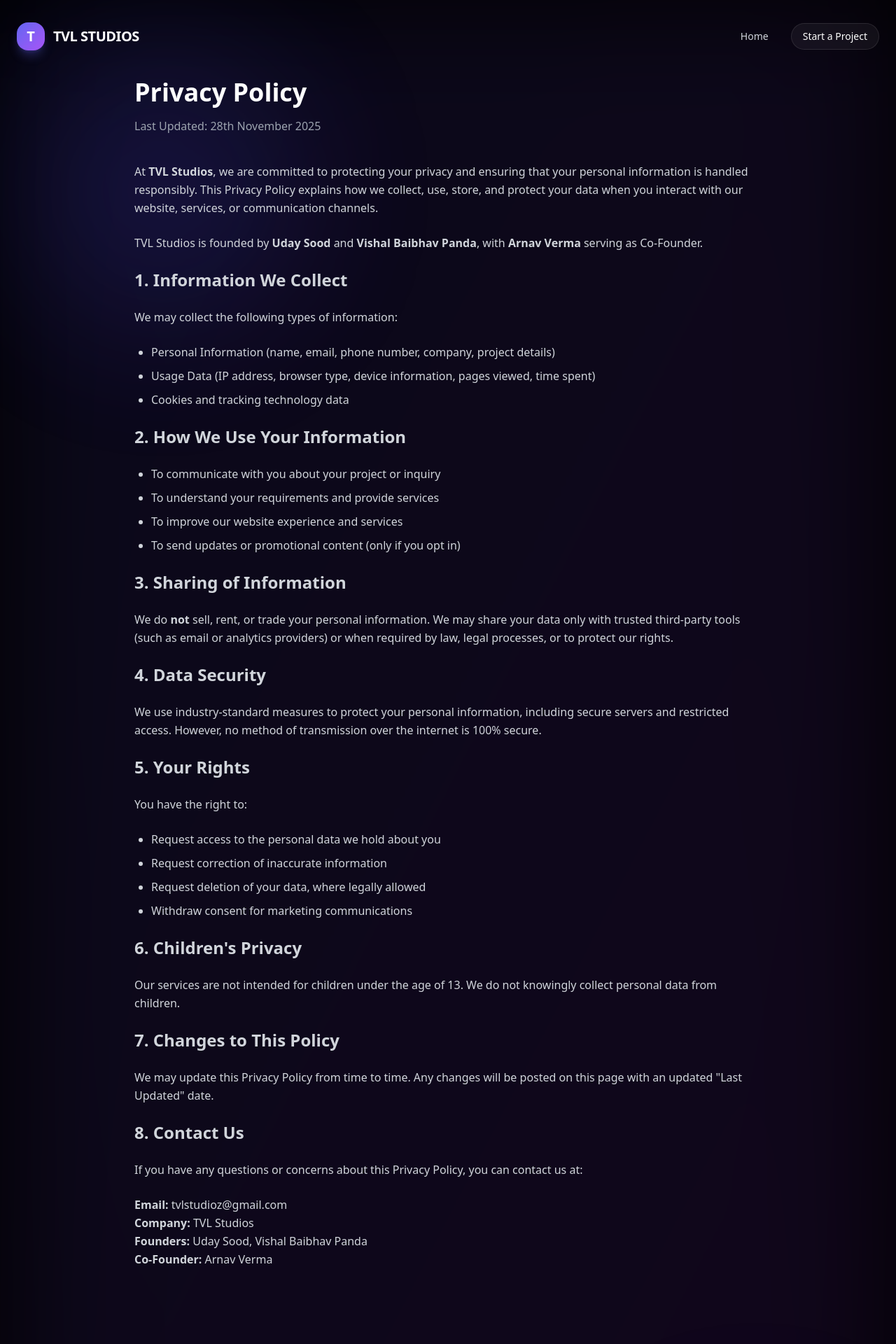
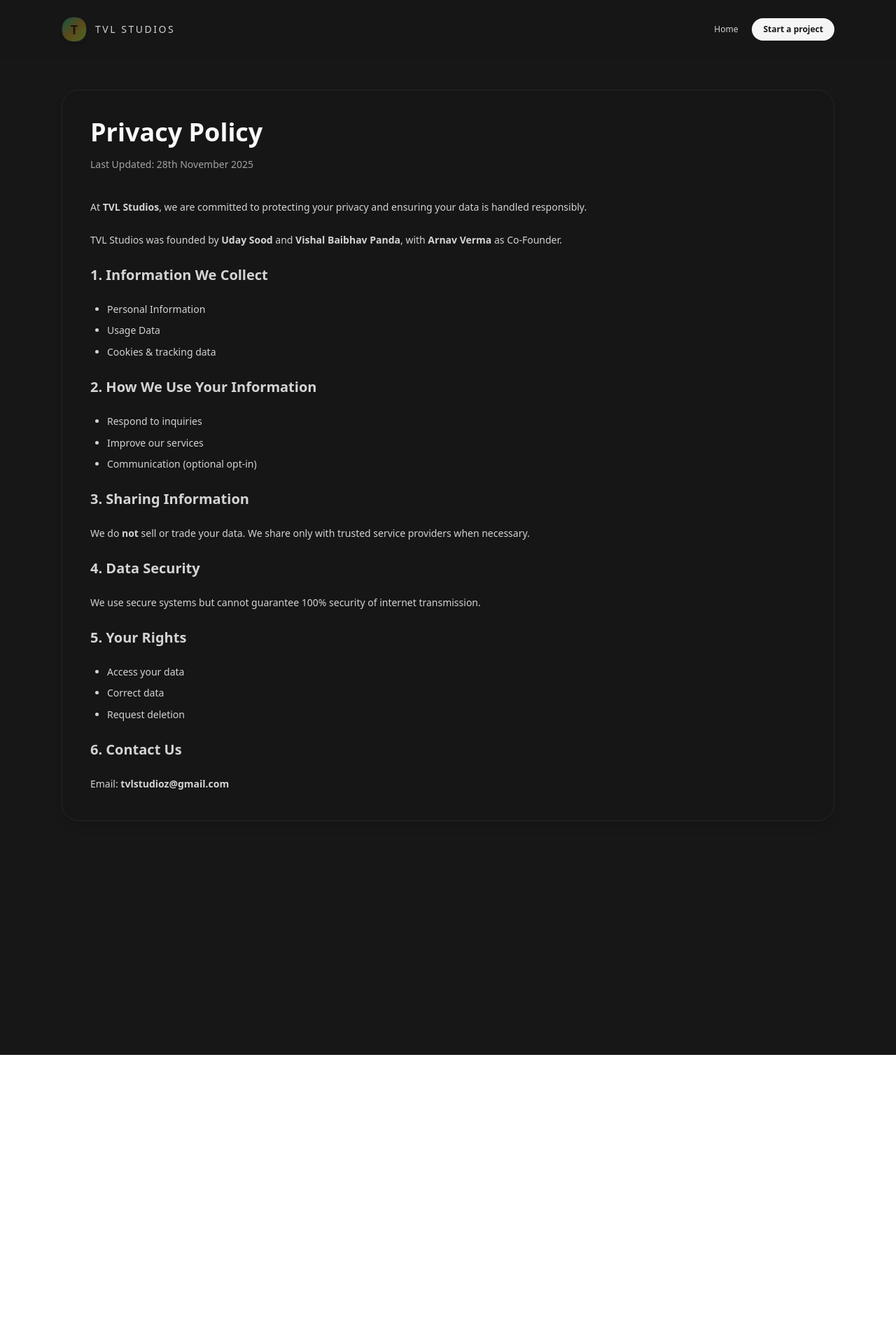
Before and after one commit to Umday-231105/tvlstudios, a Next.js app: page /privacy-policy in a window 1280 px wide. Shown: the top 1920 px of the page at 70% size. After the commit the page ends 1507 px from the top, so only its background shows below. Built offline with nearby package versions, Linux system fonts and the light colour scheme.

Commit message:
Update page.jsx

```diff
--- a/src/app/privacy-policy/page.jsx
+++ b/src/app/privacy-policy/page.jsx
@@ -18,112 +18,66 @@ const Navbar = () => {
 
   return (
     <nav
-      className={`fixed top-0 left-0 right-0 z-50 transition-all duration-300 ${
+      className={`fixed top-0 left-0 right-0 z-50 transition-all duration-500 ${
         isScrolled
           ? theme === "dark"
-            ? "bg-black/80 backdrop-blur-xl border-b border-white/5 py-4"
+            ? "bg-neutral-900/85 backdrop-blur-xl border-b border-neutral-800 py-4"
             : "bg-white/80 backdrop-blur-xl border-b border-neutral-200 py-4"
           : theme === "dark"
-          ? "bg-transparent py-8"
-          : "bg-transparent py-8"
+          ? "bg-neutral-900/40 backdrop-blur-xl py-6"
+          : "bg-white/60 backdrop-blur-xl py-6"
       }`}
     >
-      <div className="container mx-auto px-6 flex justify-between items-center">
+      <div className="max-w-6xl mx-auto px-6 flex items-center justify-between">
+
         {/* Logo */}
-        <a href="/" className="flex items-center gap-3 cursor-pointer group">
-          <div
-            className={`w-10 h-10 rounded-2xl flex items-center justify-center shadow-lg transition-all duration-300 ${
-              theme === "dark"
-                ? "bg-gradient-to-br from-indigo-500 to-purple-500 shadow-indigo-500/30"
-                : "bg-gradient-to-br from-indigo-600 to-purple-600 shadow-purple-300/40"
-            }`}
-          >
-            <span className="text-white font-bold text-xl">T</span>
+        <a href="/" className="flex items-center gap-3 group">
+          <div className="w-9 h-9 rounded-2xl bg-gradient-to-br from-emerald-200 via-amber-100 to-lime-100
+              dark:from-emerald-500/40 dark:via-amber-400/30 dark:to-lime-400/40
+              flex items-center justify-center shadow-md border border-white/80 dark:border-neutral-800">
+            <span className="text-neutral-900 dark:text-neutral-900 font-semibold text-lg">T</span>
           </div>
-          <span
-            className={`text-xl font-bold tracking-tight transition-colors duration-300 ${
-              theme === "dark" ? "text-white" : "text-black"
-            }`}
-          >
-            TVL STUDIOS
+
+          <span className="font-medium text-sm tracking-[0.18em] uppercase text-neutral-700
+            group-hover:text-neutral-900 dark:text-neutral-300 dark:group-hover:text-white transition">
+            TVL Studios
           </span>
         </a>
 
-        {/* Desktop Menu */}
-        <div className="hidden md:flex items-center gap-8">
-          <a
-            href="/"
-            className={`text-sm transition-colors duration-200 ${
-              theme === "dark"
-                ? "text-gray-300 hover:text-white"
-                : "text-gray-700 hover:text-black"
-            }`}
+        {/* Desktop Nav */}
+        <div className="hidden md:flex items-center gap-5 text-xs text-neutral-600 dark:text-neutral-300">
+          <a href="/" className="hover:text-neutral-900 dark:hover:text-white transition">Home</a>
+          <button
+            onClick={() => (window.location.href = "/start-project")}
+            className="px-4 py-2 rounded-full bg-neutral-900 text-neutral-50 text-xs font-semibold
+              hover:bg-neutral-800 transition dark:bg-neutral-100 dark:text-neutral-900 dark:hover:bg-white"
           >
-            Home
-          </a>
-
-          <a
-            href="/start-project"
-            className={`text-sm px-4 py-2 rounded-full border transition-all duration-200 ${
-              theme === "dark"
-                ? "text-white border-white/10 bg-white/5 hover:bg-white/10"
-                : "text-black border-black/10 bg-black/5 hover:bg-black/10"
-            }`}
-          >
-            Start a Project
-          </a>
+            Start a project
+          </button>
         </div>
 
-        {/* Mobile Menu Button */}
+        {/* Mobile */}
         <button
-          className={`md:hidden p-2 rounded-full border ${
-            theme === "dark"
-              ? "border-white/10 bg-white/5"
-              : "border-black/10 bg-black/5"
-          }`}
-          onClick={() => setMobileMenuOpen((prev) => !prev)}
+          onClick={() => setMobileMenuOpen((v) => !v)}
+          className="md:hidden text-neutral-700 dark:text-neutral-100"
         >
-          {mobileMenuOpen ? (
-            <X size={20} className={theme === "dark" ? "text-white" : "text-black"} />
-          ) : (
-            <Menu size={20} className={theme === "dark" ? "text-white" : "text-black"} />
-          )}
+          {mobileMenuOpen ? <X /> : <Menu />}
         </button>
       </div>
 
-      {/* Mobile Menu */}
       {mobileMenuOpen && (
-        <div className="md:hidden mt-3 px-6">
-          <div
-            className={`rounded-2xl p-4 flex flex-col gap-3 border backdrop-blur-xl ${
-              theme === "dark"
-                ? "bg-black/80 border-white/10"
-                : "bg-white/80 border-black/10"
-            }`}
-          >
-            <a
-              href="/"
-              className={`text-sm transition-colors ${
-                theme === "dark"
-                  ? "text-gray-300 hover:text-white"
-                  : "text-gray-700 hover:text-black"
-              }`}
-              onClick={() => setMobileMenuOpen(false)}
+        <div className="md:hidden border-t border-neutral-200 dark:border-neutral-800 bg-white/95 dark:bg-neutral-900/95 backdrop-blur-xl">
+          <div className="max-w-6xl mx-auto px-4 py-4 flex flex-col gap-3 text-sm text-neutral-800 dark:text-neutral-100">
+            <a href="/" onClick={() => setMobileMenuOpen(false)}>Home</a>
+            <button
+              onClick={() => {
+                setMobileMenuOpen(false);
+                window.location.href = "/start-project";
+              }}
+              className="px-4 py-2 rounded-full bg-neutral-900 text-neutral-50 dark:bg-neutral-100 dark:text-neutral-900"
             >
-              Home
-            </a>
-
-            <a
-              href="/start-project"
-              className={`text-sm px-4 py-2 rounded-full border transition-all duration-200 text-center ${
-                theme === "dark"
-                  ? "text-white border-white/10 bg-white/5 hover:bg-white/10"
-                  : "text-black border-black/10 bg-black/5 hover:bg-black/10"
-              }`}
-              onClick={() => setMobileMenuOpen(false)}
-            >
-              Start a Project
-            </a>
+              Start a project
+            </button>
           </div>
         </div>
       )}
@@ -136,198 +90,133 @@ const Footer = () => {
   const { theme } = useTheme();
 
   return (
-    <footer
-      className={`pt-24 pb-12 border-t relative overflow-hidden mt-24 ${
-        theme === "dark"
-          ? "bg-black border-white/10"
-          : "bg-white border-black/10"
-      }`}
-    >
-      {/* Glow Background */}
-      {theme === "dark" && (
-        <div className="absolute bottom-0 left-1/2 -translate-x-1/2 w-[520px] h-[520px] bg-gradient-to-t from-indigo-500/20 via-purple-500/10 to-transparent rounded-full blur-[120px]" />
-      )}
+    <footer className="w-full border-t border-neutral-200 dark:border-neutral-800 bg-white dark:bg-neutral-950 py-10">
+      <div className="max-w-6xl mx-auto px-6">
 
-      <div className="container mx-auto px-6 relative z-10">
-        {/* CTA */}
-        <div className="grid grid-cols-1 md:grid-cols-2 gap-12 mb-16">
+        <div className="flex flex-col md:flex-row md:items-center md:justify-between gap-6 mb-8">
           <div>
-            <h2
-              className={`text-4xl md:text-6xl font-bold mb-6 tracking-tight ${
-                theme === "dark" ? "text-white" : "text-black"
-              }`}
-            >
-              Ready to start <br /> your project?
+            <h2 className="text-lg md:text-xl font-semibold mb-2 text-neutral-900 dark:text-neutral-50">
+              Have something coming up?
             </h2>
-            <p
-              className={`text-lg max-w-md ${
-                theme === "dark" ? "text-gray-400" : "text-gray-700"
-              }`}
-            >
-              Tell us about your idea. We'll respond with the next steps.
+            <p className="text-xs text-neutral-600 dark:text-neutral-300 max-w-md">
+              Share your idea, timeline and goals — we’ll get back with clear next steps.
             </p>
           </div>
 
-          <div className="flex flex-col items-start md:items-end gap-4">
+          <div className="flex flex-col items-start md:items-end gap-2 text-xs text-neutral-700 dark:text-neutral-200">
             <button
               onClick={() => (window.location.href = "/start-project")}
-              className={`px-8 py-3 rounded-full text-sm font-medium tracking-wide flex items-center gap-2 transition-all duration-300 hover:scale-105 active:scale-95 ${
-                theme === "dark"
-                  ? "bg-white text-black hover:bg-gray-100"
-                  : "bg-black text-white hover:bg-gray-900"
-              }`}
+              className="px-5 py-2.5 rounded-full bg-neutral-900 text-neutral-50 font-semibold hover:bg-neutral-800
+                dark:bg-neutral-100 dark:text-neutral-900 dark:hover:bg-white"
             >
               Start a project
-              <ArrowRight size={18} />
             </button>
-            <p className={theme === "dark" ? "text-xs text-gray-500" : "text-xs text-gray-600"}>
-              We'll usually respond within 24 hours.
-            </p>
+            <span className="flex items-center gap-2 text-neutral-500 dark:text-neutral-400">
+              <strong>Email:</strong> tvlstudioz@gmail.com
+            </span>
           </div>
         </div>
 
-        {/* Bottom Line */}
-        <div
-          className={`flex flex-col md:flex-row justify-between items-center pt-6 border-t text-sm ${
-            theme === "dark"
-              ? "border-white/10 text-gray-500"
-              : "border-black/10 text-gray-600"
-          }`}
-        >
-          <p>&copy; 2026 TVL Studios. All rights reserved.</p>
-
-          <div className="flex gap-8 mt-4 md:mt-0">
-            <a
-              href="/privacy-policy"
-              className="hover:text-gray-400 transition-colors"
-            >
-              Privacy Policy
-            </a>
-            <a
-              href="/terms-of-service"
-              className="hover:text-gray-400 transition-colors"
-            >
-              Terms of Service
-            </a>
+        <div className="flex flex-col md:flex-row md:items-center md:justify-between gap-4 text-[11px] text-neutral-500 dark:text-neutral-400 border-t border-neutral-200 dark:border-neutral-800 pt-4">
+          <span>© 2026 TVL Studios.</span>
+          <div className="flex items-center gap-4">
+            <a href="/privacy-policy" className="hover:text-neutral-800 dark:hover:text-neutral-200">Privacy Policy</a>
+            <a href="/terms-of-service" className="hover:text-neutral-800 dark:hover:text-neutral-200">Terms of Service</a>
           </div>
         </div>
+
       </div>
     </footer>
   );
 };
+
 /* -------------------- PAGE CONTENT -------------------- */
 export default function PrivacyPolicyPage() {
   const { theme } = useTheme();
 
   return (
     <div
-      className={`min-h-screen relative overflow-hidden transition-colors duration-300 ${
-        theme === "dark" ? "bg-black text-white" : "bg-white text-black"
+      className={`min-h-screen relative overflow-hidden transition-colors duration-500 ${
+        theme === "dark"
+          ? "bg-neutral-900 text-neutral-50"
+          : "bg-neutral-50 text-neutral-900"
       }`}
     >
-      {/* Background Glow */}
-      {theme === "dark" ? (
+      {/* Light Mode Background */}
+      {theme !== "dark" && (
         <>
-          <div className="absolute inset-0 bg-gradient-to-br from-indigo-900/20 to-purple-900/20 blur-[90px]" />
-          <div className="absolute top-20 left-10 w-96 h-96 bg-indigo-600/20 rounded-full blur-[120px] animate-pulse" />
-          <div className="absolute bottom-20 right-10 w-80 h-80 bg-purple-600/20 rounded-full blur-[120px] animate-pulse" />
+          <div className="absolute inset-0 bg-gradient-to-b from-white/90 via-neutral-50 to-amber-50/40 pointer-events-none" />
         </>
-      ) : null}
+      )}
+
+      {/* Dark Mode Background (same as homepage) */}
+      {theme === "dark" && (
+        <>
+          <div className="absolute inset-0 bg-neutral-900" />
+          <div className="absolute inset-0 bg-gradient-to-b from-neutral-900 via-neutral-900 to-neutral-900 opacity-80" />
+        </>
+      )}
 
       <Navbar />
 
-      {/* Privacy Policy Content */}
-     <div className="relative z-10 container mx-auto px-6 py-28">
-        <div className="max-w-4xl mx-auto">
-          <h1 className="text-4xl font-bold mb-4">Privacy Policy</h1>
-          <p className={theme === "dark" ? "text-gray-400 mb-10" : "text-gray-600 mb-10"}>
+      {/* Content */}
+      <div className="relative z-10 max-w-6xl mx-auto px-6 py-32">
+        <div className="rounded-3xl border border-neutral-200 dark:border-neutral-800 bg-white/70 dark:bg-neutral-900/80 backdrop-blur-2xl p-10 shadow-lg">
+
+          <h1 className="text-3xl md:text-4xl font-semibold mb-4">Privacy Policy</h1>
+          <p className="text-sm text-neutral-600 dark:text-neutral-400 mb-10">
             Last Updated: 28th November 2025
           </p>
-           <div
-            className={`space-y-6 leading-relaxed ${
-              theme === "dark" ? "text-gray-300" : "text-gray-700"
-            }`}
-          >
+
+          <div className="space-y-6 text-sm text-neutral-700 dark:text-neutral-300 leading-relaxed">
+
             <p>
-              At <strong>TVL Studios</strong>, we are committed to protecting your
-              privacy and ensuring that your personal information is handled
-              responsibly. This Privacy Policy explains how we collect, use,
-              store, and protect your data when you interact with our website,
-              services, or communication channels.
+              At <strong>TVL Studios</strong>, we are committed to protecting your privacy and ensuring your data is handled responsibly.
             </p>
 
             <p>
-              TVL Studios is founded by <strong>Uday Sood</strong> and{" "}
-              <strong>Vishal Baibhav Panda</strong>, with{" "}
-              <strong>Arnav Verma</strong> serving as Co-Founder.
+              TVL Studios was founded by <strong>Uday Sood</strong> and <strong>Vishal Baibhav Panda</strong>, with <strong>Arnav Verma</strong> as Co‑Founder.
             </p>
 
-            <h2 className="text-2xl font-semibold mt-10">1. Information We Collect</h2>
-            <p>We may collect the following types of information:</p>
+            <h2 className="text-xl font-semibold mt-10">1. Information We Collect</h2>
+            <ul className="list-disc ml-6 space-y-2">
+              <li>Personal Information</li>
+              <li>Usage Data</li>
+              <li>Cookies & tracking data</li>
+            </ul>
+
+            <h2 className="text-xl font-semibold mt-10">2. How We Use Your Information</h2>
+            <ul className="list-disc ml-6 space-y-2">
+              <li>Respond to inquiries</li>
+              <li>Improve our services</li>
+              <li>Communication (optional opt‑in)</li>
+            </ul>
+
+            <h2 className="text-xl font-semibold mt-10">3. Sharing Information</h2>
+            <p>
+              We do <strong>not</strong> sell or trade your data. We share only with trusted service providers when necessary.
+            </p>
+
+            <h2 className="text-xl font-semibold mt-10">4. Data Security</h2>
+            <p>
+              We use secure systems but cannot guarantee 100% security of internet transmission.
+            </p>
+
+            <h2 className="text-xl font-semibold mt-10">5. Your Rights</h2>
 
             <ul className="list-disc ml-6 space-y-2">
-              <li>Personal Information (name, email, phone number, company, project details)</li>
-              <li>Usage Data (IP address, browser type, device information, pages viewed, time spent)</li>
-              <li>Cookies and tracking technology data</li>
+              <li>Access your data</li>
+              <li>Correct data</li>
+              <li>Request deletion</li>
             </ul>
 
-            <h2 className="text-2xl font-semibold mt-10">2. How We Use Your Information</h2>
-            <ul className="list-disc ml-6 space-y-2">
-              <li>To communicate with you about your project or inquiry</li>
-              <li>To understand your requirements and provide services</li>
-              <li>To improve our website experience and services</li>
-              <li>To send updates or promotional content (only if you opt in)</li>
-            </ul>
+            <h2 className="text-xl font-semibold mt-10">6. Contact Us</h2>
+            <p>Email: <strong>tvlstudioz@gmail.com</strong></p>
 
-            <h2 className="text-2xl font-semibold mt-10">3. Sharing of Information</h2>
-            <p>
-              We do <strong>not</strong> sell, rent, or trade your personal
-              information. We may share your data only with trusted third-party
-              tools (such as email or analytics providers) or when required by
-              law, legal processes, or to protect our rights.
-            </p>
-
-            <h2 className="text-2xl font-semibold mt-10">4. Data Security</h2>
-            <p>
-              We use industry-standard measures to protect your personal
-              information, including secure servers and restricted access.
-              However, no method of transmission over the internet is 100% secure.
-            </p>
-
-            <h2 className="text-2xl font-semibold mt-10">5. Your Rights</h2>
-            <p>You have the right to:</p>
-            <ul className="list-disc ml-6 space-y-2">
-              <li>Request access to the personal data we hold about you</li>
-              <li>Request correction of inaccurate information</li>
-              <li>Request deletion of your data, where legally allowed</li>
-              <li>Withdraw consent for marketing communications</li>
-            </ul>
-
-            <h2 className="text-2xl font-semibold mt-10">6. Children&apos;s Privacy</h2>
-            <p>
-              Our services are not intended for children under the age of 13. We
-              do not knowingly collect personal data from children.
-            </p>
-
-            <h2 className="text-2xl font-semibold mt-10">7. Changes to This Policy</h2>
-            <p>
-              We may update this Privacy Policy from time to time. Any changes
-              will be posted on this page with an updated &quot;Last Updated&quot; date.
-            </p>
-
-            <h2 className="text-2xl font-semibold mt-10">8. Contact Us</h2>
-            <p>If you have any questions or concerns about this Privacy Policy, you can contact us at:</p>
-            <p>
-              <strong>Email:</strong> tvlstudioz@gmail.com <br />
-              <strong>Company:</strong> TVL Studios <br />
-              <strong>Founders:</strong> Uday Sood, Vishal Baibhav Panda <br />
-              <strong>Co-Founder:</strong> Arnav Verma
-            </p>
           </div>
         </div>
       </div>
 
-      {/* Footer */}
       <Footer />
     </div>
   );
```
